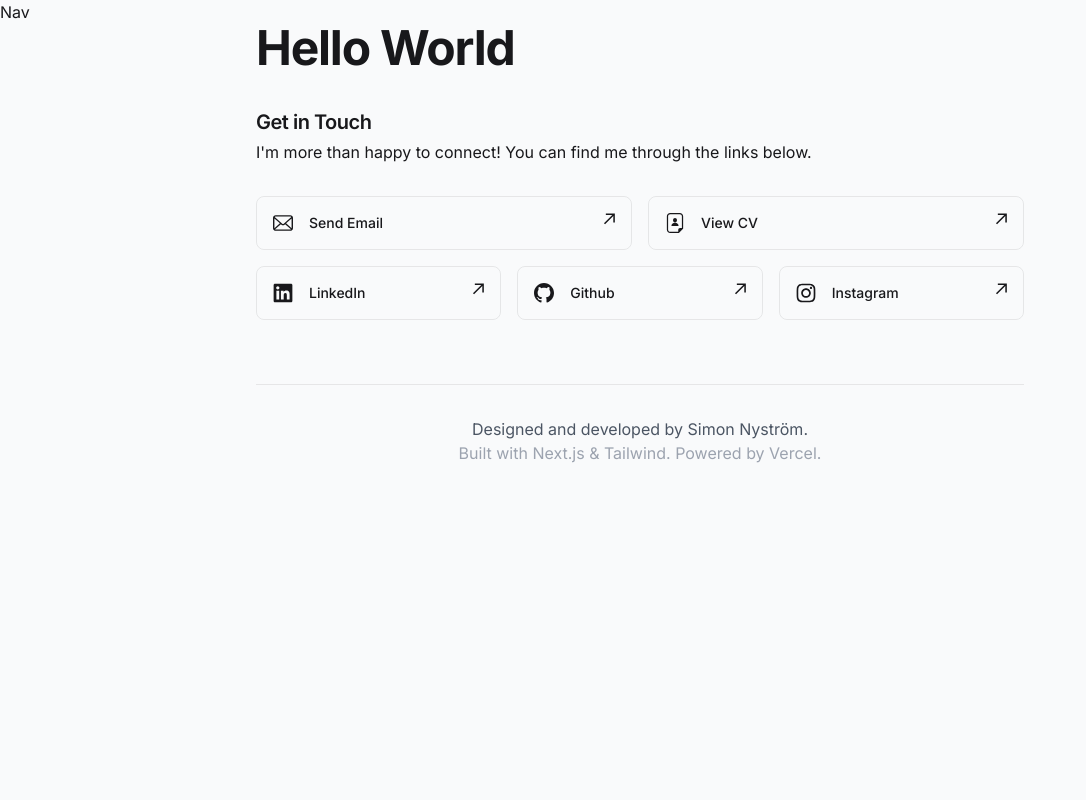
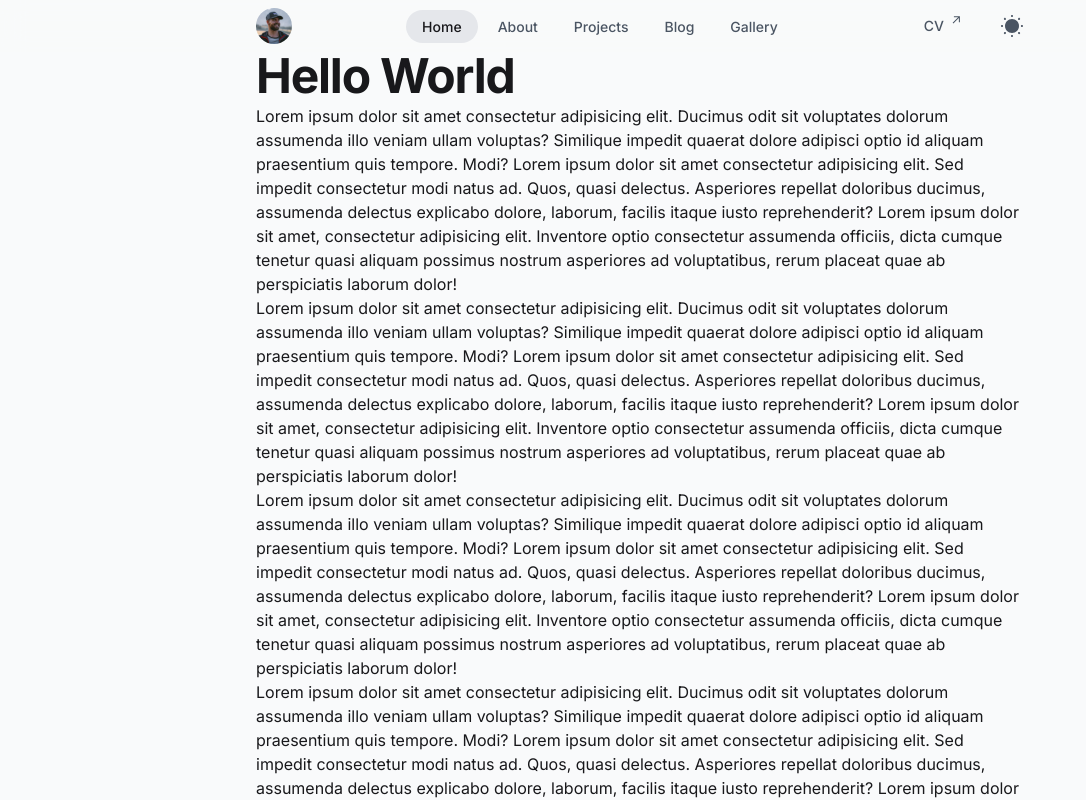
Before and after one commit to simstrom/snystrom.com, a Next.js app: page / in a window 1280 px wide. Shown: the top 800 px of the page, without its empty margins (0-1086 px from the left). Built offline with nearby package versions, Linux system fonts and the light colour scheme.

Commit message:
created navigation and theme switcher

```diff
--- a/components/Contact.jsx
+++ b/components/Contact.jsx
@@ -1,8 +1,8 @@
-import { ArrowIcon, CvIcon, EmailIcon, GithubIcon, InstagramIcon, LinkedInIcon } from './Icons';
+import { CvIcon, EmailIcon, GithubIcon, InstagramIcon, LinkedInIcon, TopRightIcon } from './Icons';
 
 const LinkCard = ({ href, icon, children }) => (
 	<a
-		className="flex justify-between border border-black-opaque-100 dark:border-gray-opaque-100 p-4 rounded-lg group hover:bg-gray-100 dark:hover:bg-gray-800 transition duration-300"
+		className="flex justify-between border border-black-opaque-100 dark:border-gray-opaque-100 p-4 rounded-lg group hover:bg-gray-100 dark:hover:bg-gray-800 "
 		target="_blank"
 		rel="noopener noreferrer"
 		href={href}
@@ -11,8 +11,8 @@ const LinkCard = ({ href, icon, children }) => (
 			<div>{icon}</div>
 			{children}
 		</div>
-		<div className="group-hover:translate-x-1 group-hover:-translate-y-1 transition duration-300">
-			<ArrowIcon />
+		<div className="group-hover:translate-x-1 group-hover:-translate-y-1 transition-transform">
+			<TopRightIcon />
 		</div>
 	</a>
 );
@@ -22,7 +22,9 @@ export default function Contact() {
 		<div className="w-full">
 			<div className="my-8">
 				<h3 className="text-xl font-semibold tracking-tight mb-1">Get in Touch</h3>
-				<p>I&apos;m more than happy to connect! You can find me through the links below.</p>
+				<p className="text-gray-600 dark:text-gray-400">
+					I&apos;m more than happy to connect! You can find me through the links below.
+				</p>
 			</div>
 			<div className="grid gap-4 md:grid-cols-2 text-sm font-medium mb-4">
 				<LinkCard href="mailto:simons.nystrom@gmail.com" icon={<EmailIcon />}>
--- a/components/Container.jsx
+++ b/components/Container.jsx
@@ -1,9 +1,6 @@
 import { useTheme } from 'next-themes';
 import Head from 'next/head';
 import { useRouter } from 'next/router';
-
-import Footer from './Footer';
-import Nav from './Nav';
 
 export default function Container(props) {
 	const { resolvedTheme, setTheme } = useTheme();
@@ -35,9 +32,7 @@ export default function Container(props) {
 				{meta.date && <meta property="article:published_time" content={meta.date} />}
 			</Head>
 
-			<Nav />
 			<main className="flex flex-col justify-center px-8">{children}</main>
-			<Footer />
 		</div>
 	);
 }
--- a/components/Icons.jsx
+++ b/components/Icons.jsx
@@ -49,9 +49,15 @@ export const InstagramIcon = () => {
 	);
 };
 
-export const ArrowIcon = () => {
+export const TopRightIcon = ({ w }) => {
 	return (
-		<svg width="12" height="12" viewBox="0 0 12 12" fill="none" xmlns="http://www.w3.org/2000/svg">
+		<svg
+			width={w || 12}
+			height={w || 12}
+			viewBox="0 0 12 12"
+			fill="none"
+			xmlns="http://www.w3.org/2000/svg"
+		>
 			<path
 				d="M2.07102 11.3494L0.963068 10.2415L9.2017 1.98864H2.83807L2.85227 0.454545H11.8438V9.46023H10.2955L10.3097 3.09659L2.07102 11.3494Z"
 				fill="currentColor"
@@ -120,3 +126,31 @@ export const EmailIcon = () => {
 		</svg>
 	);
 };
+
+export const DarkModeIcon = () => {
+	return (
+		<svg
+			fill="currentColor"
+			width="24"
+			height="24"
+			viewBox="0 0 24 24"
+			xmlns="http://www.w3.org/2000/svg"
+		>
+			<path d="M12.0557 3.59974C12.2752 3.2813 12.2913 2.86484 12.0972 2.53033C11.9031 2.19582 11.5335 2.00324 11.1481 2.03579C6.02351 2.46868 2 6.76392 2 12C2 17.5228 6.47715 22 12 22C17.236 22 21.5313 17.9764 21.9642 12.8518C21.9967 12.4664 21.8041 12.0968 21.4696 11.9027C21.1351 11.7086 20.7187 11.7248 20.4002 11.9443C19.4341 12.6102 18.2641 13 17 13C13.6863 13 11 10.3137 11 6.99996C11 5.73589 11.3898 4.56587 12.0557 3.59974Z" />
+		</svg>
+	);
+};
+export const LightModeIcon = () => {
+	return (
+		<svg
+			fill="currentColor"
+			width="24"
+			height="24"
+			viewBox="0 0 24 24"
+			xmlns="http://www.w3.org/2000/svg"
+		>
+			<path d="M12 19C15.866 19 19 15.866 19 12C19 8.13401 15.866 5 12 5C8.13401 5 5 8.13401 5 12C5 15.866 8.13401 19 12 19Z" />
+			<path d="M12 22.96C11.45 22.96 11 22.55 11 22V21.92C11 21.37 11.45 20.92 12 20.92C12.55 20.92 13 21.37 13 21.92C13 22.47 12.55 22.96 12 22.96ZM19.14 20.14C18.88 20.14 18.63 20.04 18.43 19.85L18.3 19.72C17.91 19.33 17.91 18.7 18.3 18.31C18.69 17.92 19.32 17.92 19.71 18.31L19.84 18.44C20.23 18.83 20.23 19.46 19.84 19.85C19.65 20.04 19.4 20.14 19.14 20.14ZM4.86 20.14C4.6 20.14 4.35 20.04 4.15 19.85C3.76 19.46 3.76 18.83 4.15 18.44L4.28 18.31C4.67 17.92 5.3 17.92 5.69 18.31C6.08 18.7 6.08 19.33 5.69 19.72L5.56 19.85C5.37 20.04 5.11 20.14 4.86 20.14ZM22 13H21.92C21.37 13 20.92 12.55 20.92 12C20.92 11.45 21.37 11 21.92 11C22.47 11 22.96 11.45 22.96 12C22.96 12.55 22.55 13 22 13ZM2.08 13H2C1.45 13 1 12.55 1 12C1 11.45 1.45 11 2 11C2.55 11 3.04 11.45 3.04 12C3.04 12.55 2.63 13 2.08 13ZM19.01 5.99C18.75 5.99 18.5 5.89 18.3 5.7C17.91 5.31 17.91 4.68 18.3 4.29L18.43 4.16C18.82 3.77 19.45 3.77 19.84 4.16C20.23 4.55 20.23 5.18 19.84 5.57L19.71 5.7C19.52 5.89 19.27 5.99 19.01 5.99ZM4.99 5.99C4.73 5.99 4.48 5.89 4.28 5.7L4.15 5.56C3.76 5.17 3.76 4.54 4.15 4.15C4.54 3.76 5.17 3.76 5.56 4.15L5.69 4.28C6.08 4.67 6.08 5.3 5.69 5.69C5.5 5.89 5.24 5.99 4.99 5.99ZM12 3.04C11.45 3.04 11 2.63 11 2.08V2C11 1.45 11.45 1 12 1C12.55 1 13 1.45 13 2C13 2.55 12.55 3.04 12 3.04Z" />
+		</svg>
+	);
+};
--- a/components/Nav.jsx
+++ b/components/Nav.jsx
@@ -1,3 +1,71 @@
+import { useTheme } from 'next-themes';
+import Image from 'next/image';
+import { useEffect, useState } from 'react';
+
+import Link from 'next/link';
+import avatar from '../public/avatar.jpg';
+import { DarkModeIcon, LightModeIcon, TopRightIcon } from './Icons';
+import NavItem from './NavItem';
+
+const links = [
+	{ label: 'Home', href: '/' },
+	{ label: 'About', href: '/about' },
+	{ label: 'Projects', href: '/projects' },
+	{ label: 'Blog', href: '/blog' },
+	{ label: 'Gallery', href: '/gallery' },
+];
+
 export default function Nav() {
-	return <div>Nav</div>;
+	const [mounted, setMounted] = useState(false);
+	const { theme, setTheme } = useTheme();
+
+	// Make sure theme is loaded
+	useEffect(() => {
+		setMounted(true);
+	}, []);
+
+	if (!mounted) {
+		return null;
+	}
+
+	return (
+		<header className="sticky top-0 z-10 backdrop-blur-md flex flex-col justify-center items-center w-full px-8 bg-gray-50/80 dark:bg-gray-900/80 transition-colors duration-300">
+			<nav className="flex justify-between items-center max-w-3xl w-full py-2 font-medium">
+				<Link href="/" className="shrink-0">
+					<Image
+						src={avatar}
+						alt="Simon Nyström avatar"
+						width={36}
+						height={36}
+						className="rounded-full hover:scale-110 transition"
+					/>
+				</Link>
+				<ul className="flex items-center gap-1">
+					{links.map((link) => (
+						<li key={link.href}>
+							<NavItem href={link.href} label={link.label} />
+						</li>
+					))}
+				</ul>
+				<div className="flex items-center gap-6">
+					<Link
+						href="static/cv.pdf"
+						target="_blank"
+						className="flex gap-2 text-gray-600 dark:text-gray-400 px-4 py-2 rounded-full text-sm hover:text-gray-900 dark:hover:text-gray-50"
+					>
+						<div>CV</div>
+						<TopRightIcon w={8} />
+					</Link>
+
+					<div
+						role="button"
+						className="text-gray-600 dark:text-gray-400 hover:text-gray-900 dark:hover:text-gray-50 transition-colors duration-300"
+						onClick={() => setTheme(theme === 'dark' ? 'light' : 'dark')}
+					>
+						{theme === 'dark' ? <DarkModeIcon /> : <LightModeIcon />}
+					</div>
+				</div>
+			</nav>
+		</header>
+	);
 }
--- /dev/null
+++ b/components/NavItem.jsx
@@ -0,0 +1,21 @@
+import Link from 'next/link';
+import { useRouter } from 'next/router';
+
+export default function NavItem({ href, label, target }) {
+	const router = useRouter();
+	const isActive = router.asPath === href;
+
+	return (
+		<Link
+			target={target}
+			href={href}
+			className={`${
+				isActive
+					? 'bg-gray-200 dark:bg-gray-800 text-gray-900 dark:text-gray-50'
+					: 'text-gray-600 dark:text-gray-400'
+			} px-4 py-2 rounded-full text-sm hover:text-gray-900 dark:hover:text-gray-50`}
+		>
+			{label}
+		</Link>
+	);
+}
--- a/pages/_app.js
+++ b/pages/_app.js
@@ -1,7 +1,9 @@
 import '@/styles/globals.css';
+import Footer from '../components/Footer';
+import Nav from '../components/Nav';
 
 import { Inter } from '@next/font/google';
-// import { ThemeProvider } from 'next-themes';
+import { ThemeProvider } from 'next-themes';
 
 const inter = Inter({ subsets: ['latin'] });
 // const satoshi = localFont({
@@ -11,10 +13,12 @@ const inter = Inter({ subsets: ['latin'] });
 
 export default function App({ Component, pageProps }) {
 	return (
-		// <ThemeProvider attribute="class">
-		<main className={`${inter.className}`}>
-			<Component {...pageProps} />
-		</main>
-		// </ThemeProvider>
+		<ThemeProvider attribute="class">
+			<div className={`${inter.className}`}>
+				<Nav />
+				<Component {...pageProps} />
+				<Footer />
+			</div>
+		</ThemeProvider>
 	);
 }
--- a/pages/_document.js
+++ b/pages/_document.js
@@ -7,7 +7,7 @@ export default function Document() {
 				<link href="/static/favicon.ico" rel="shortcut icon" />
 				<meta content="#F9FAFB" name="theme-color" />
 			</Head>
-			<body className="bg-gray-50 dark:bg-gray-900 text-gray-900 dark:text-gray-50">
+			<body className="bg-gray-50 dark:bg-gray-900 text-gray-900 dark:text-gray-50 transition-colors duration-300">
 				<Main />
 				<NextScript />
 			</body>
--- /dev/null
+++ b/pages/about.jsx
@@ -0,0 +1,5 @@
+import Container from '../components/Container';
+
+export default function about() {
+	return <Container>about</Container>;
+}
--- a/pages/index.js
+++ b/pages/index.js
@@ -6,6 +6,46 @@ export default function Home() {
 		<Container>
 			<div className="flex flex-col justify-center items-start max-w-3xl w-full mx-auto pb-16">
 				<h1 className="font-bold text-3xl md:text-5xl tracking-tight mb-1">Hello World</h1>
+				<p>
+					Lorem ipsum dolor sit amet consectetur adipisicing elit. Ducimus odit sit voluptates
+					dolorum assumenda illo veniam ullam voluptas? Similique impedit quaerat dolore adipisci
+					optio id aliquam praesentium quis tempore. Modi? Lorem ipsum dolor sit amet consectetur
+					adipisicing elit. Sed impedit consectetur modi natus ad. Quos, quasi delectus. Asperiores
+					repellat doloribus ducimus, assumenda delectus explicabo dolore, laborum, facilis itaque
+					iusto reprehenderit? Lorem ipsum dolor sit amet, consectetur adipisicing elit. Inventore
+					optio consectetur assumenda officiis, dicta cumque tenetur quasi aliquam possimus nostrum
+					asperiores ad voluptatibus, rerum placeat quae ab perspiciatis laborum dolor!
+				</p>
+				<p>
+					Lorem ipsum dolor sit amet consectetur adipisicing elit. Ducimus odit sit voluptates
+					dolorum assumenda illo veniam ullam voluptas? Similique impedit quaerat dolore adipisci
+					optio id aliquam praesentium quis tempore. Modi? Lorem ipsum dolor sit amet consectetur
+					adipisicing elit. Sed impedit consectetur modi natus ad. Quos, quasi delectus. Asperiores
+					repellat doloribus ducimus, assumenda delectus explicabo dolore, laborum, facilis itaque
+					iusto reprehenderit? Lorem ipsum dolor sit amet, consectetur adipisicing elit. Inventore
+					optio consectetur assumenda officiis, dicta cumque tenetur quasi aliquam possimus nostrum
+					asperiores ad voluptatibus, rerum placeat quae ab perspiciatis laborum dolor!
+				</p>
+				<p>
+					Lorem ipsum dolor sit amet consectetur adipisicing elit. Ducimus odit sit voluptates
+					dolorum assumenda illo veniam ullam voluptas? Similique impedit quaerat dolore adipisci
+					optio id aliquam praesentium quis tempore. Modi? Lorem ipsum dolor sit amet consectetur
+					adipisicing elit. Sed impedit consectetur modi natus ad. Quos, quasi delectus. Asperiores
+					repellat doloribus ducimus, assumenda delectus explicabo dolore, laborum, facilis itaque
+					iusto reprehenderit? Lorem ipsum dolor sit amet, consectetur adipisicing elit. Inventore
+					optio consectetur assumenda officiis, dicta cumque tenetur quasi aliquam possimus nostrum
+					asperiores ad voluptatibus, rerum placeat quae ab perspiciatis laborum dolor!
+				</p>
+				<p>
+					Lorem ipsum dolor sit amet consectetur adipisicing elit. Ducimus odit sit voluptates
+					dolorum assumenda illo veniam ullam voluptas? Similique impedit quaerat dolore adipisci
+					optio id aliquam praesentium quis tempore. Modi? Lorem ipsum dolor sit amet consectetur
+					adipisicing elit. Sed impedit consectetur modi natus ad. Quos, quasi delectus. Asperiores
+					repellat doloribus ducimus, assumenda delectus explicabo dolore, laborum, facilis itaque
+					iusto reprehenderit? Lorem ipsum dolor sit amet, consectetur adipisicing elit. Inventore
+					optio consectetur assumenda officiis, dicta cumque tenetur quasi aliquam possimus nostrum
+					asperiores ad voluptatibus, rerum placeat quae ab perspiciatis laborum dolor!
+				</p>
 				<Contact />
 			</div>
 		</Container>
```
Also changed, not shown: 1 other file (tests, documents, lock files or other folders).
